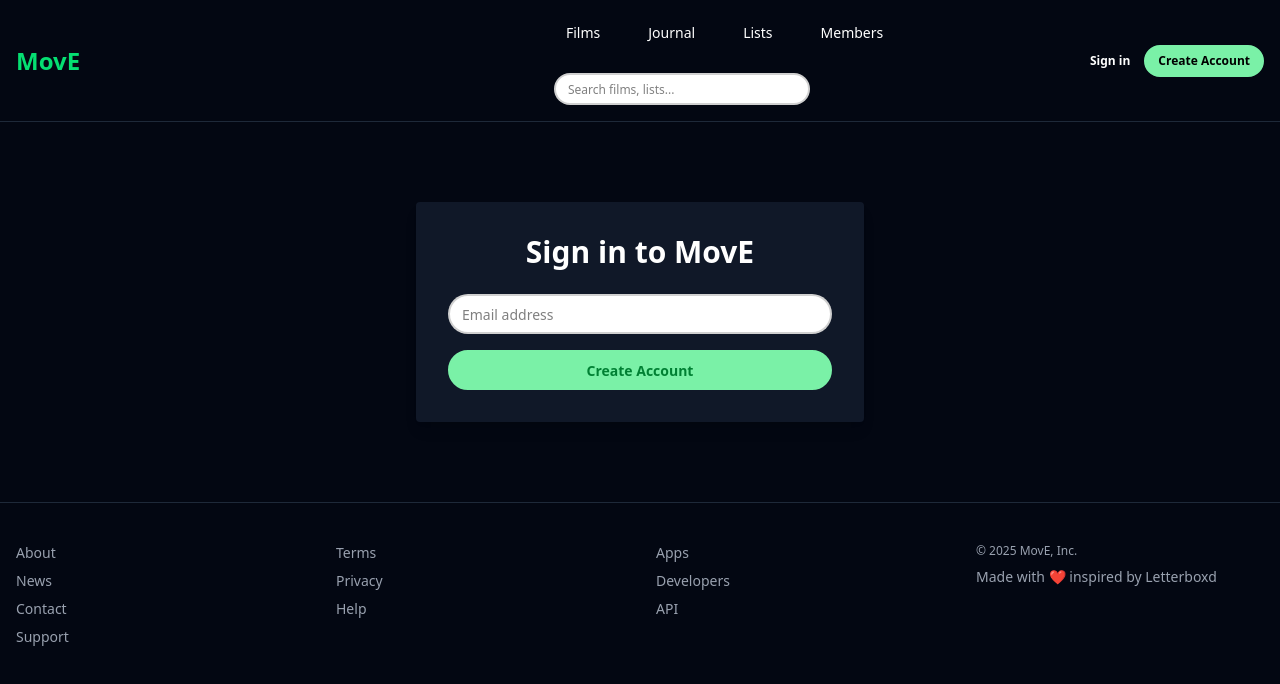
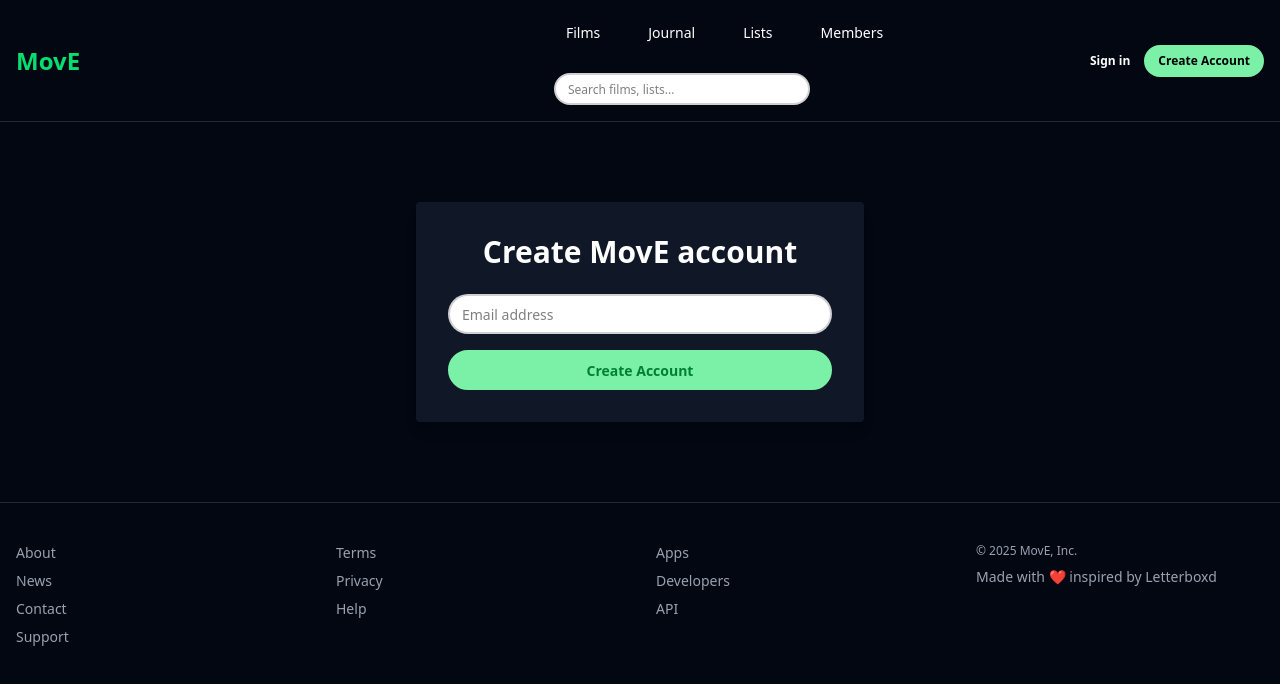
Before and after one commit to Harel-ITESO/mov-e-frontend, a Next.js app: page /register in a window 1280 px wide. Shown: the top 684 px of the page. Built offline with nearby package versions, Linux system fonts and the light colour scheme.

Commit message:
Minor change in signup

```diff
--- a/src/app/register/page.tsx
+++ b/src/app/register/page.tsx
@@ -29,7 +29,7 @@
 
       <section className="flex flex-col items-center justify-center py-20 px-6">
         <div className="w-full max-w-md bg-gray-900 p-8 rounded shadow-lg">
-          <h1 className="text-3xl font-bold mb-6 text-center">Sign in to MovE</h1>
+          <h1 className="text-3xl font-bold mb-6 text-center">Create MovE account</h1>
 
           <form className="flex flex-col gap-4" onSubmit={handleSubmit}>
             <input
```
Also changed, not shown: 1 other file (tests, documents, lock files or other folders).
